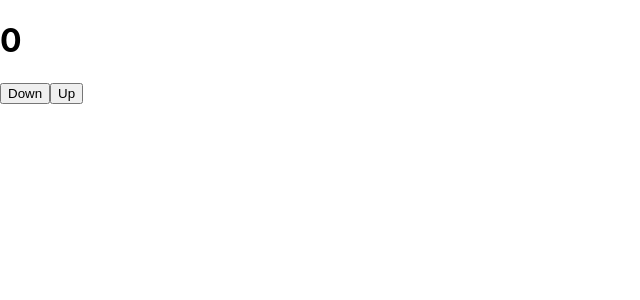
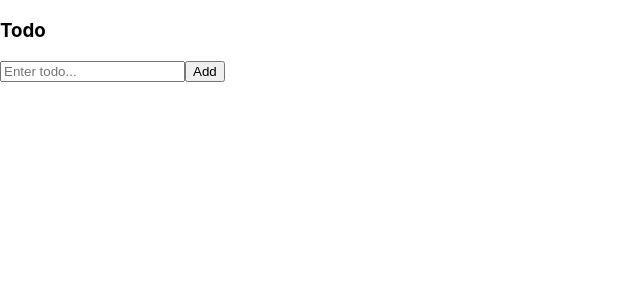
Before and after one commit to dan200110/reactjs, a React (Create React App) app in the folder tiktok/: page / in a window 1280 px wide. Shown: the top 300 px of the page, without its empty margins (0-640 px from the left). Built offline with nearby package versions, Linux system fonts and the light colour scheme.

Commit message:
useReducer

```diff
--- a/tiktok/src/App.js
+++ b/tiktok/src/App.js
@@ -11,40 +11,76 @@ import { useState, useReducer } from 'react'
 // 4. Dispatch
 
 //Init state
-const initState = 0
+const initState = {
+  job: '',
+  jobs: []
+}
 
 // Actions
-const UP_ACTION = 'up'
-const DOWN_ACTION = 'down'
+const SET_JOB = 'set_job'
+const ADD_JOB = 'add_job'
+const DELETE_JOB = 'delete_job'
 
+const setJob = payload => {
+  return {
+    type: SET_JOB,
+    payload
+  }
+}
+
+const addJob = payload => {
+  return {
+    type: ADD_JOB,
+    payload
+  }
+}
+
+console.log(setJob);
 // Reducer
 const reducer = (state, action) => {
-  console.log('reducer running....');
-  switch(action) {
-    case UP_ACTION:
-      return state + 1
-    case DOWN_ACTION:
-      return state - 1
+  console.log('Actions', action);
+  console.log('Prev state', state);
+
+  switch(action.type) {
+    case SET_JOB:
+      return {
+        ...state,
+        job: action.payload
+      }
+      break
+    case ADD_JOB:
+      return {
+        ...state,
+        jobs: [...state.jobs, action.payload]
+      }
+      break
     default:
       throw new Error('Invalid action')
   }
 }
 function App() {
-  const [count, dispatch] = useReducer(reducer, initState)
+  const [state, dispatch] = useReducer(reducer, initState)
+  const {job, jobs} = state
 
+  const handleSubmit = () => {
+    dispatch(addJob(job))
+  }
   return (
     <div>
-      <h1>{count}</h1>
-      <button
-        onClick={() => dispatch(DOWN_ACTION)}
-      >
-        Down
-      </button>
-      <button
-        onClick={() => dispatch(UP_ACTION)}
-      >
-        Up
-      </button>
+      <h3>Todo</h3>
+      <input
+        value={job}
+        placeholder='Enter todo...'
+        onChange={e => {
+          dispatch(setJob(e.target.value))
+        }}
+      />
+      <button onClick={handleSubmit}>Add</button>
+      <ul>
+        {jobs.map((job, index) => {
+          <li key={index}>{job} &times;</li>
+        })}
+      </ul>
     </div>
   )
 }
```
